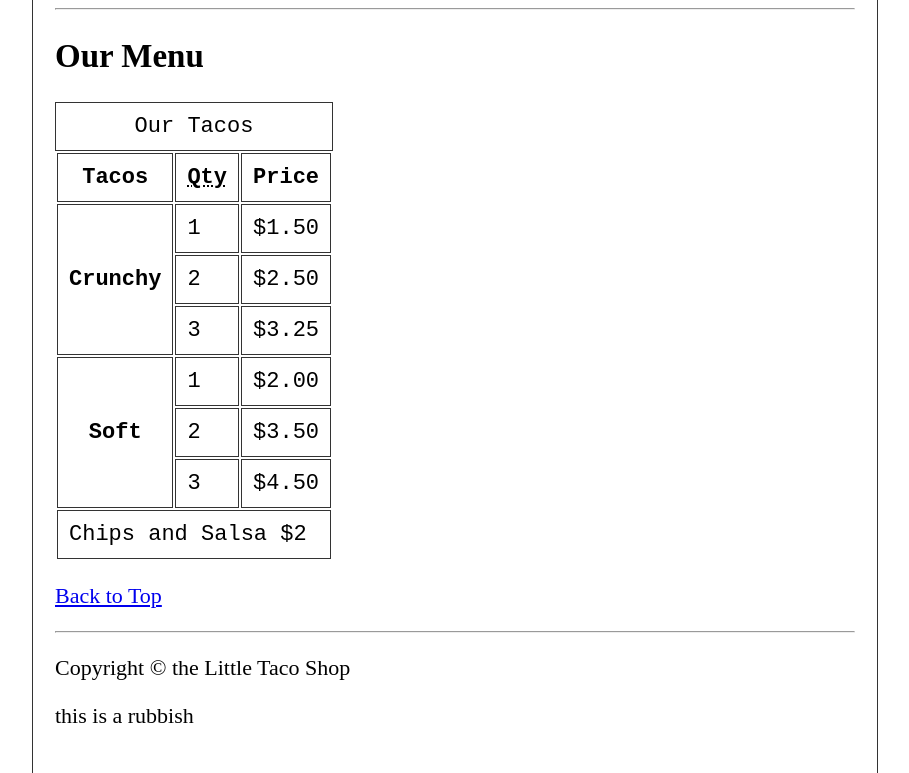
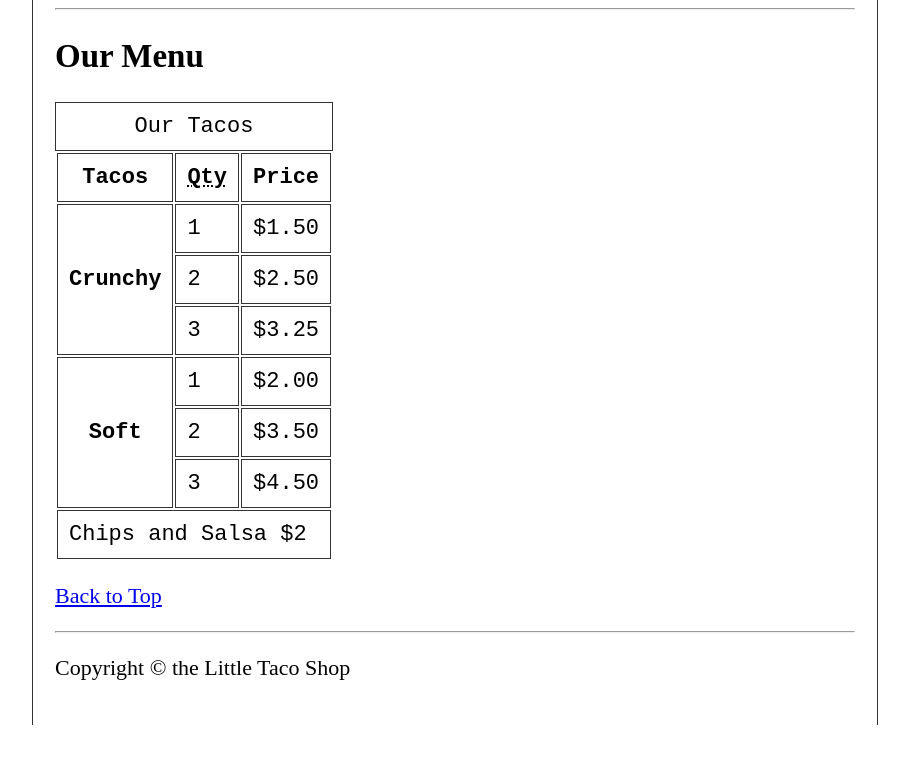
Before and after one commit to Abdulhakeem010/HTML-first-project, a plain HTML site: page index.html in a window 1280 px wide. Shown: the part 868-1641 px from the top of the page, without its empty margins (185-1094 px from the left). After the commit the page ends 1593 px from the top, so only its background shows below. Drawn offline with Linux system fonts and the light colour scheme.

Commit message:
Update index.html
trashed the test

```diff
--- a/index.html
+++ b/index.html
@@ -106,6 +106,5 @@
     <footer>
       <p>Copyright &copy; the Little Taco Shop</p>
     </footer>
-    <p>this is a rubbish</p>
   </body>
 </html>
```
